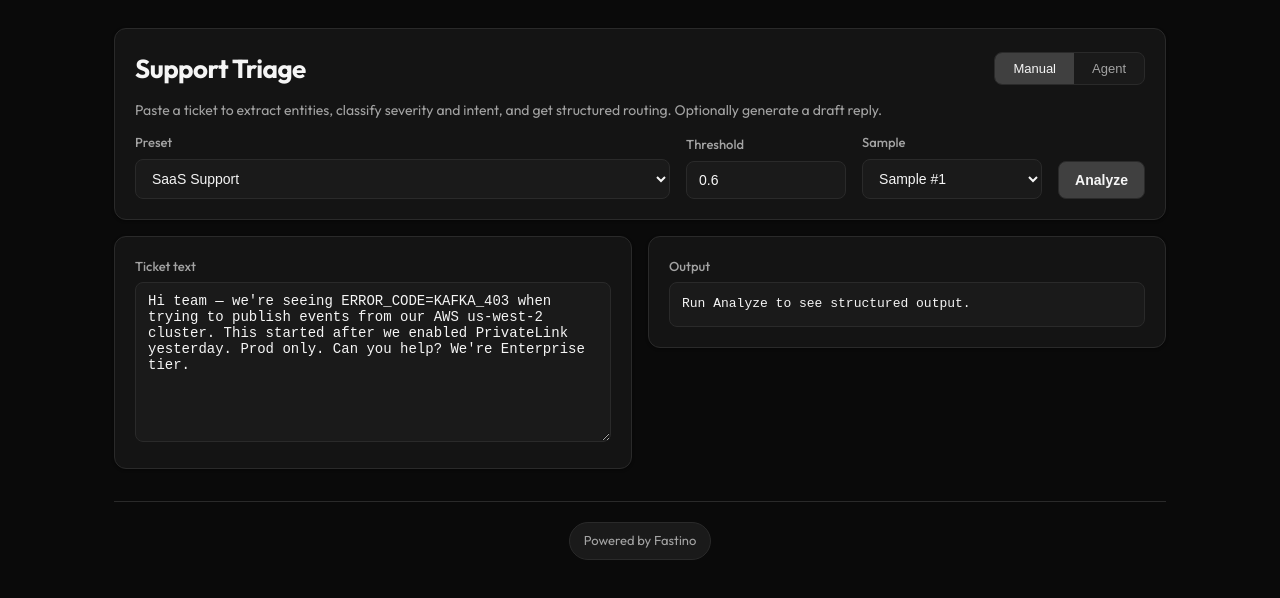
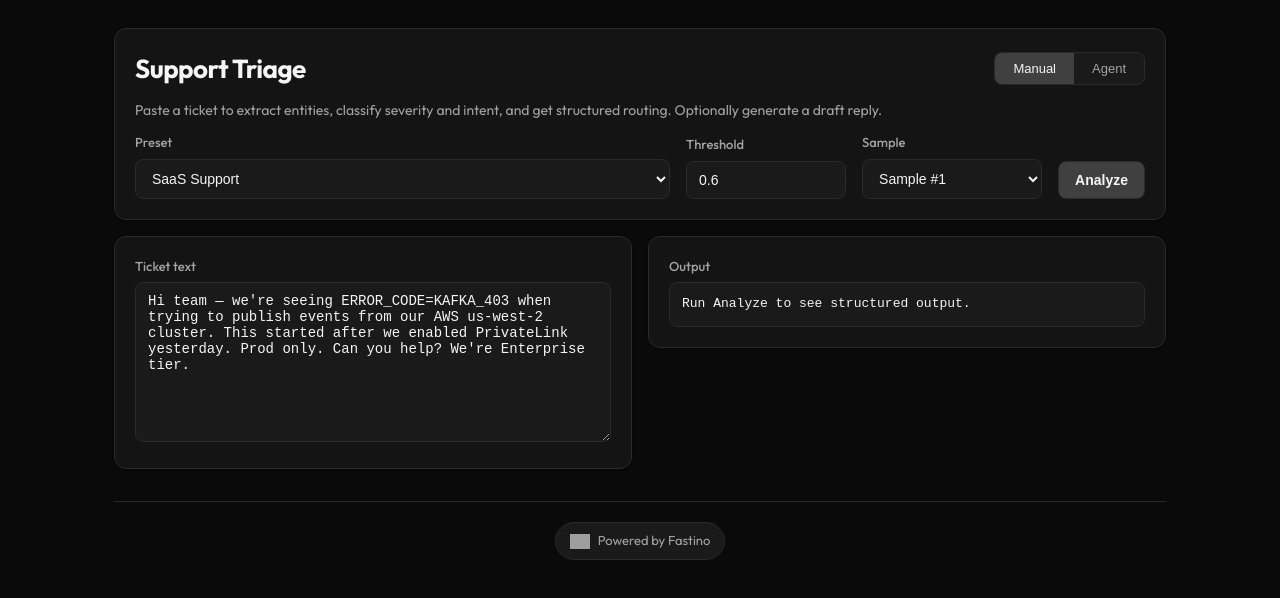
Before and after one commit to vish86/gliner2-support-triage-demo, a Next.js app: page / in a window 1280 px wide. Shown: the top 598 px of the page. Built offline with nearby package versions, Linux system fonts and the light colour scheme; grey boxes are pictures that could not be loaded.

Commit message:
Add Fastino logo to footer and update layout metadata with icons. Introduce CSS styles for logo display.

```diff
--- a/app/globals.css
+++ b/app/globals.css
@@ -265,6 +265,12 @@ pre {
   background: var(--bg-card);
 }
 
+.fastino-logo {
+  width: 20px;
+  height: 20px;
+  object-fit: contain;
+}
+
 .draft-pre {
   white-space: pre-wrap;
   font-family: inherit;
--- a/app/layout.tsx
+++ b/app/layout.tsx
@@ -5,7 +5,12 @@ const outfit = Outfit({ subsets: ["latin"], weight: ["400", "500", "600", "700"]
 
 export const metadata = {
   title: "Support Triage",
-  description: "Extract entities, classify tickets, and route with structured output. Draft replies in one click."
+  description: "Extract entities, classify tickets, and route with structured output. Draft replies in one click.",
+  icons: {
+    icon: "/fastino-logo.png",
+    shortcut: "/fastino-logo.png",
+    apple: "/fastino-logo.png"
+  }
 };
 
 export default function RootLayout({ children }: { children: React.ReactNode }) {
--- a/app/page.tsx
+++ b/app/page.tsx
@@ -268,6 +268,7 @@ export default function Page() {
 
       <footer className="powered-by">
         <a href="https://fastino.ai" target="_blank" rel="noopener noreferrer">
+          <img src="/fastino-logo.png" alt="Fastino" className="fastino-logo" />
           Powered by Fastino
         </a>
       </footer>
```
